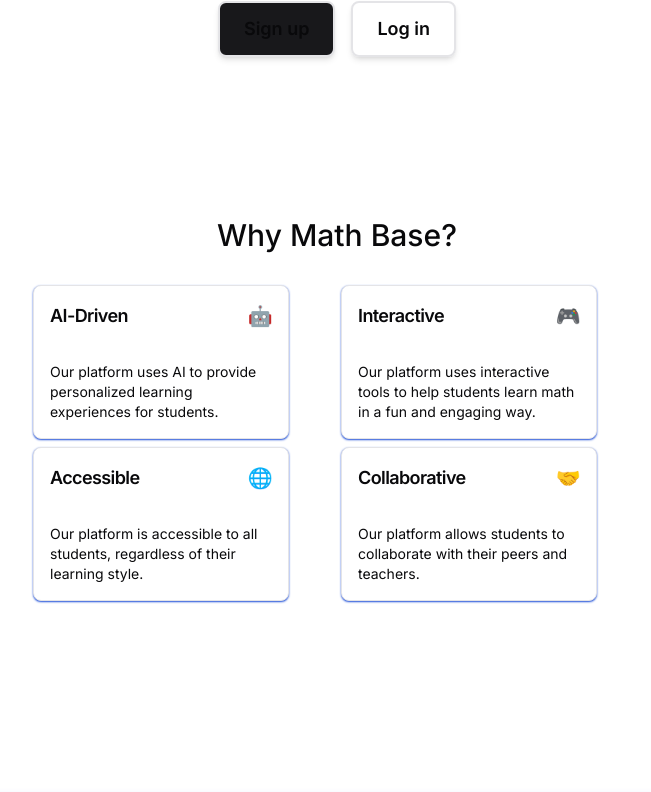
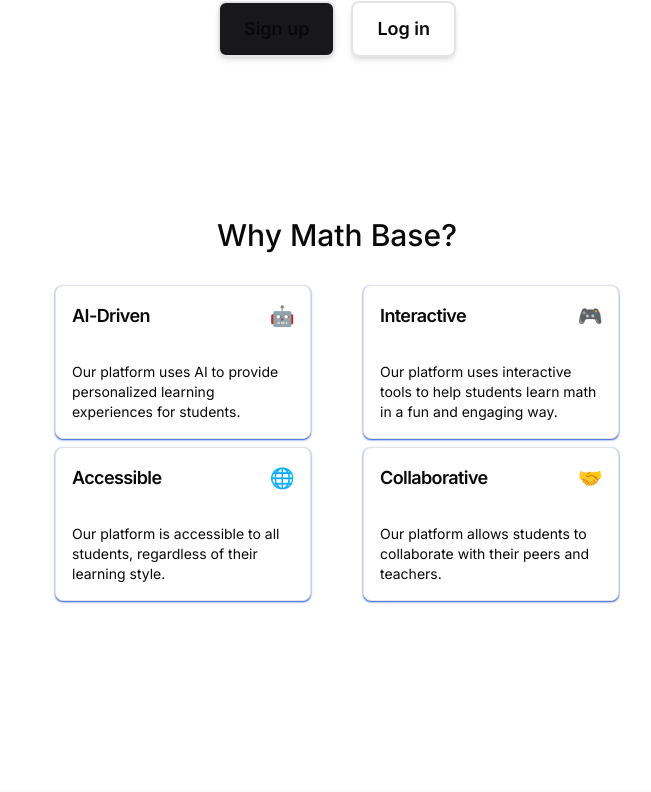
Before and after one commit to AjStraight619/math-base-final, a Next.js app: page / in a window 1280 px wide. Shown: the part 403-1195 px from the top of the page, without its empty margins (303-954 px from the left). Built offline with nearby package versions, Linux system fonts and the light colour scheme; no server answers; the database is empty.

Commit message:
fixed centering of items on landing page

```diff
--- a/app/dashboard/page.tsx
+++ b/app/dashboard/page.tsx
@@ -19,7 +19,7 @@ export default async function DashboardPage({
   const filteredItems = filterItems(items, query);
 
   return (
-    <main className="flex flex-col items-center justify-center h-full w-full">
+    <main className="flex flex-col items-center justify-center h-full w-full pb-8 md:pb-6">
       <Header />
       <Items items={filteredItems} />
     </main>
--- a/app/layout.tsx
+++ b/app/layout.tsx
@@ -28,7 +28,7 @@ export default async function RootLayout({
     <>
       <html lang="en" suppressHydrationWarning className="!scroll-smooth">
         <head />
-        <body className={`${inter.className} relative`}>
+        <body className={`${inter.className}  relative`}>
           <ThemeProvider
             attribute="class"
             defaultTheme="system"
--- a/components/landing-page/features.tsx
+++ b/components/landing-page/features.tsx
@@ -44,7 +44,7 @@ const Features = () => {
     >
       <SectionHeading className="">Why Math Base?</SectionHeading>
       <motion.ul
-        className="grid grid-cols-1 gap-2 sm:grid-cols-2  w-full items-center"
+        className="grid grid-cols-1 gap-2 sm:grid-cols-2  w-full items-center justify-items-center"
         variants={containerVariants}
         initial="hidden"
         animate="show"
```
